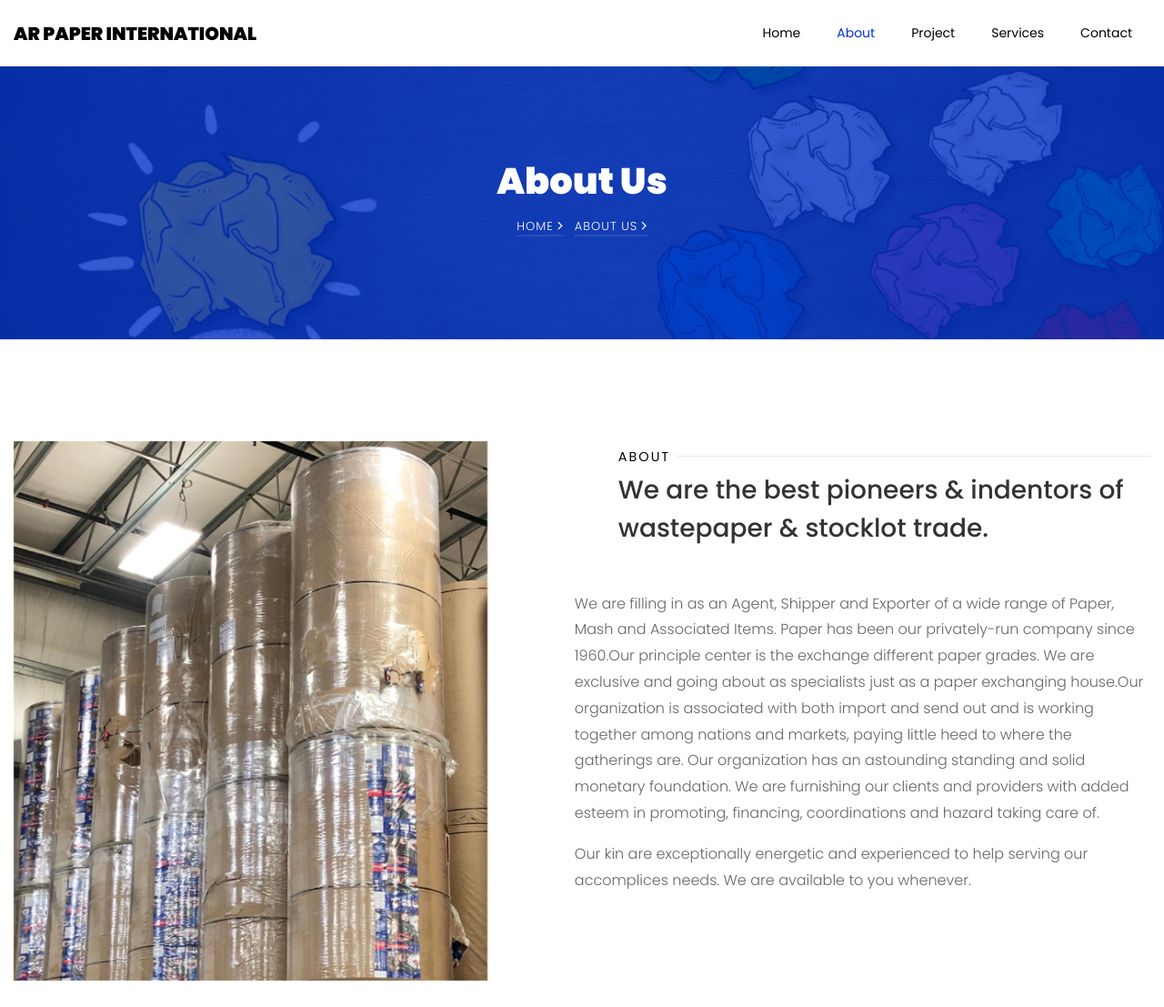
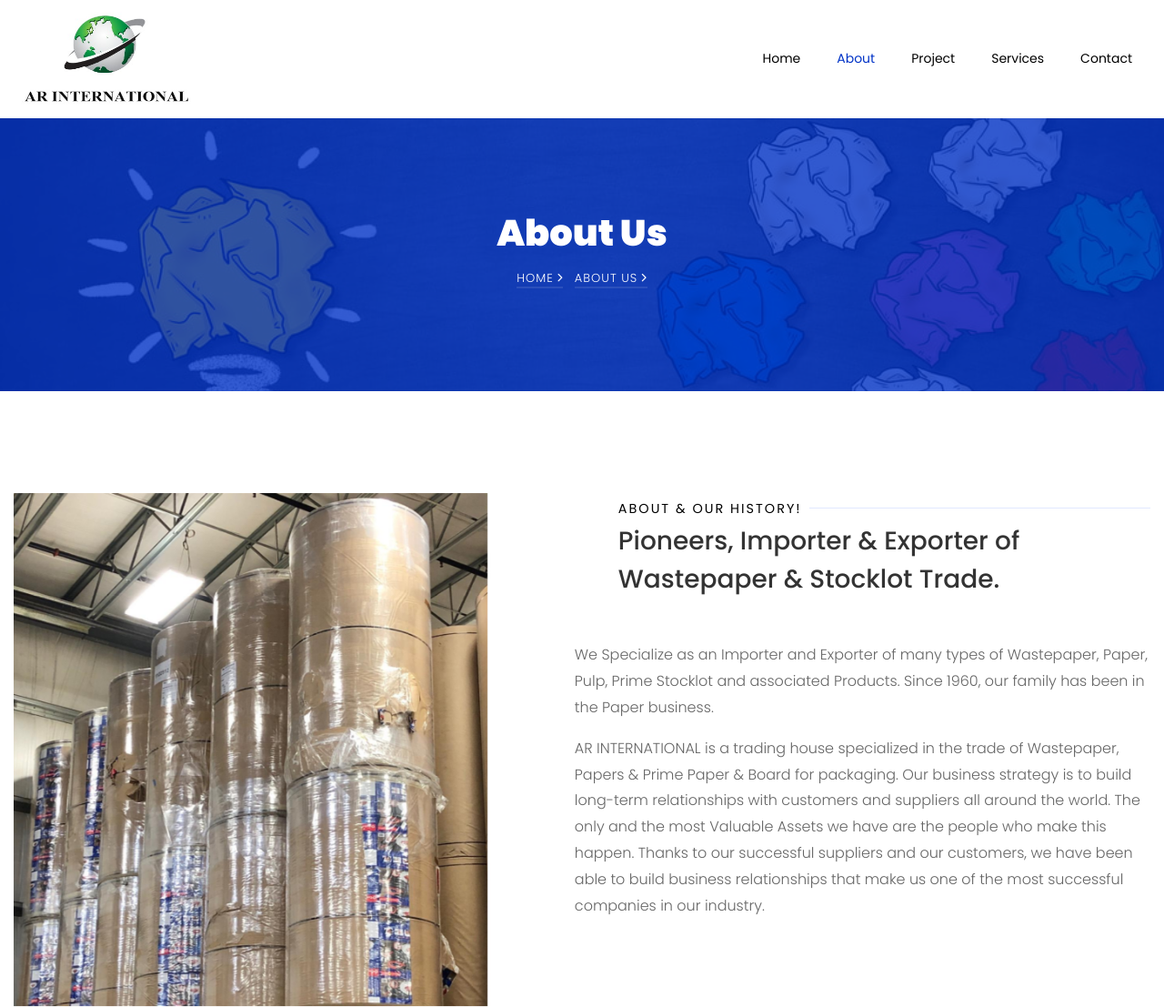
Before and after one commit to AminTahseen/WastePaper-website, a plain HTML site: page about.html in a window 1280 px wide. Shown: the top 1107 px of the page at 91% size. Drawn offline with Linux system fonts and the light colour scheme; some packages are replaced by stand-ins of ours; no server answers; files whose address does not match are found by name.

Commit message:
icon and logo changes

```diff
--- a/about.html
+++ b/about.html
@@ -30,7 +30,7 @@
     <link rel="stylesheet" href="css/flaticon.css" />
     <link rel="stylesheet" href="css/icomoon.css" />
     <link rel="stylesheet" href="css/style.css" />
-    <link rel="icon" href="././images/RecievedImages/icon.png" />
+    <link rel="icon" href="././images/RecievedImages/globe.png" />
   </head>
   <body>
     <nav
@@ -43,7 +43,14 @@
       id="ftco-navbar"
     >
       <div class="container">
-        <a class="navbar-brand" href="index.html">AR PAPER INTERNATIONAL</a>
+        <a class="navbar-brand" href="index.html">
+          <img
+            src="././images/RecievedImages/logo.jpeg"
+            width="200"
+            height="120"
+            alt=""
+          />
+        </a>
         <button
           class="navbar-toggler"
           type="button"
@@ -123,31 +130,30 @@
             <div class="heading-section mb-5 pl-md-5">
               <div class="pl-md-5 ml-md-5">
                 <span class="subheading subheading-with-line"
-                  ><small class="pr-2 bg-white">About</small></span
+                  ><small class="pr-2 bg-white"
+                    >About & Our History!
+                  </small></span
                 >
                 <h2 class="mb-4">
-                  We are the best pioneers & indentors of wastepaper &amp;
-                  stocklot trade.
+                  Pioneers, Importer & Exporter of Wastepaper & Stocklot Trade.
                 </h2>
               </div>
             </div>
             <div class="pl-md-5 ml-md-5 mb-5">
               <p>
-                We are filling in as an Agent, Shipper and Exporter of a wide
-                range of Paper, Mash and Associated Items. Paper has been our
-                privately-run company since 1960.Our principle center is the
-                exchange different paper grades. We are exclusive and going
-                about as specialists just as a paper exchanging house.Our
-                organization is associated with both import and send out and is
-                working together among nations and markets, paying little heed
-                to where the gatherings are. Our organization has an astounding
-                standing and solid monetary foundation. We are furnishing our
-                clients and providers with added esteem in promoting, financing,
-                coordinations and hazard taking care of.
+                We Specialize as an Importer and Exporter of many types of
+                Wastepaper, Paper, Pulp, Prime Stocklot and associated Products.
+                Since 1960, our family has been in the Paper business.
               </p>
               <p>
-                Our kin are exceptionally energetic and experienced to help
-                serving our accomplices needs. We are available to you whenever.
+                AR INTERNATIONAL is a trading house specialized in the trade of
+                Wastepaper, Papers & Prime Paper & Board for packaging. Our
+                business strategy is to build long-term relationships with
+                customers and suppliers all around the world. The only and the
+                most Valuable Assets we have are the people who make this
+                happen. Thanks to our successful suppliers and our customers, we
+                have been able to build business relationships that make us one
+                of the most successful companies in our industry.
               </p>
             </div>
           </div>
```
Also changed, not shown: contact.html (+9 -2 lines), index.html (+9 -2 lines), project.html (+9 -2 lines), services.html (+9 -2 lines), images/RecievedImages/globe.png (added), images/RecievedImages/icon.jpeg (added), images/RecievedImages/logo.jpeg (added).
